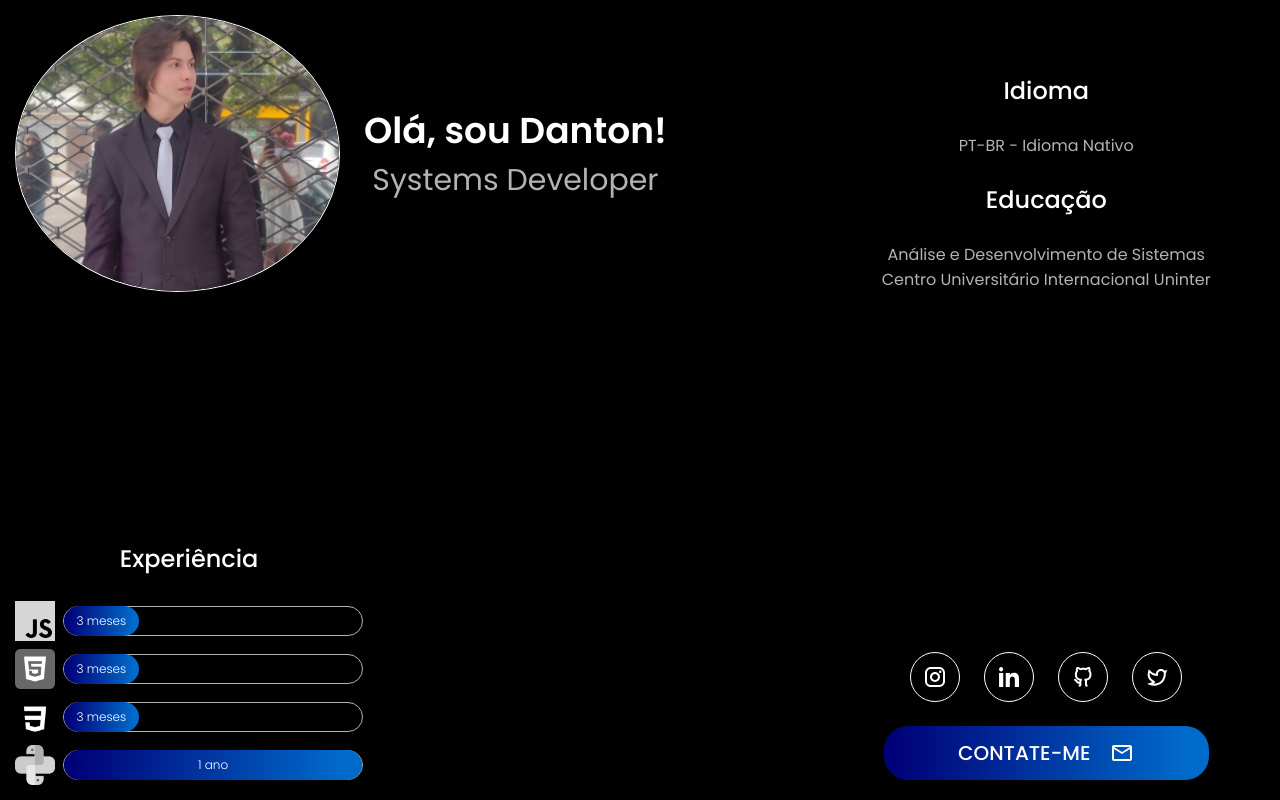
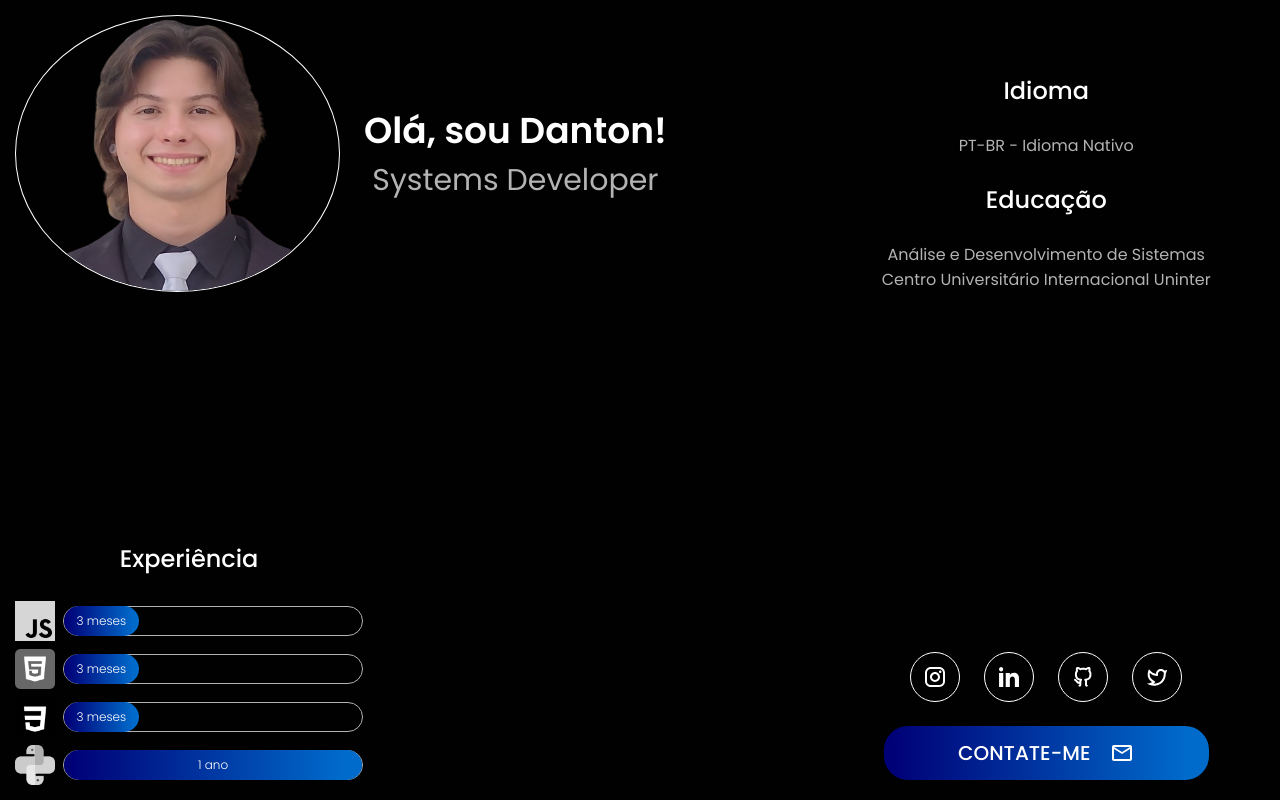
Before and after one commit to danton-ferrari/portifolio01, a Next.js app: page / in a window 1280 px wide. Built offline with nearby package versions, Linux system fonts and the light colour scheme.

Commit message:
Ajeitando algumas coisas.

```diff
--- a/src/app/components/header/header.scss
+++ b/src/app/components/header/header.scss
@@ -42,7 +42,7 @@
 
     img {
       border-radius: 50%;
-      border: 1.5px solid white;
+      border: 0.5px solid white;
     }
   }
 }
--- a/src/app/components/header/header.tsx
+++ b/src/app/components/header/header.tsx
@@ -11,7 +11,7 @@ export function Header() {
         </h2>
       </div>
       <Image
-        src="/me.jpg"
+        src="/Me.png"
         alt="Vercel Logo"
         width={325}
         height={277}
--- a/src/app/styles/home.scss
+++ b/src/app/styles/home.scss
@@ -42,7 +42,7 @@
   }
 }
 
-@media (min-width: 768px) {
+@media (min-width: 1008px) {
   .container {
     padding: 15px 15px;
     height: 100vh;
```
Also changed, not shown: public/Me.png (added), public/me.jpg (deleted).
